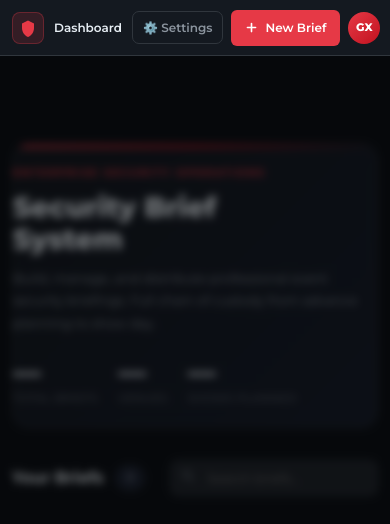
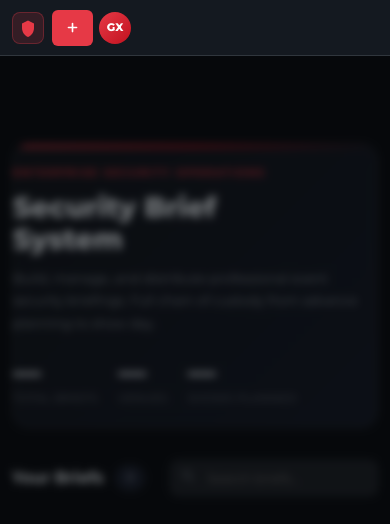
Before and after one commit to sjb0708/GenX-Security-App, a website: page public/index.html in a window 390 px wide. Drawn offline with Linux system fonts and the light colour scheme.

Commit message:
fix: mobile nav cleanup and contrast improvements
Co-Authored-By: Claude Sonnet 4.6 <noreply@anthropic.com>

```diff
--- a/public/index.html
+++ b/public/index.html
@@ -36,7 +36,7 @@
     </a>
     <button class="btn btn-primary btn-sm" onclick="createNewBrief()">
       <svg width="13" height="13" viewBox="0 0 16 16" fill="none"><path d="M8 3v10M3 8h10" stroke="currentColor" stroke-width="2" stroke-linecap="round"/></svg>
-      New Brief
+      <span class="btn-label">New Brief</span>
     </button>
     <div class="nav-avatar">GX</div>
   </div>
--- a/public/style.css
+++ b/public/style.css
@@ -950,17 +950,20 @@ input:checked + .toggle-slider::before { transform: translateX(18px); }
 }
 
 @media (max-width: 480px) {
-  /* Nav */
-  .topnav { padding: 0 12px; gap: 10px; }
+  /* Nav — hide text, keep only icon + key actions */
+  .topnav { padding: 0 12px; gap: 8px; }
   .nav-brand-text { display: none; }
-  .nav-breadcrumb .crumb { display: none; }
-  .nav-breadcrumb .sep { display: none; }
-  .nav-right { gap: 8px; }
-  .nav-right a[href="/settings"] { display: none; }
+  .nav-center { display: none; }
+  .nav-right { gap: 6px; }
+  /* Hide settings link (has inline style so need !important) */
+  .nav-right a[href="/settings"] { display: none !important; }
+  /* Shrink New Brief to icon only */
+  .nav-right .btn-primary svg { margin-right: 0; }
+  .nav-right .btn-primary .btn-label { display: none; }
 
   /* Main content */
   .main-content { padding: 12px; }
-  .main-content-full { padding-left: 12px; padding-right: 12px; }
+  .main-content-full { padding: 88px 12px 24px; }
 
   /* Hero */
   .hero { padding: 20px 0; }
```
